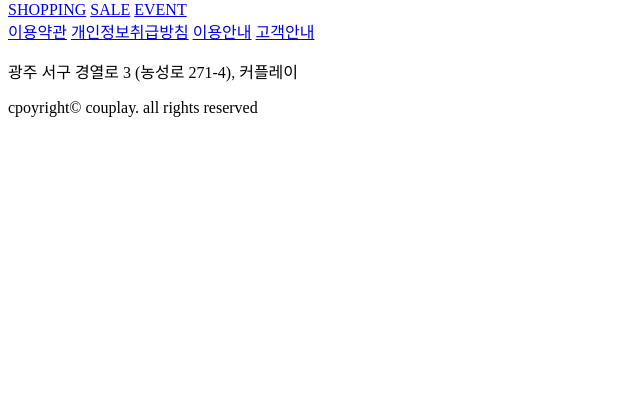
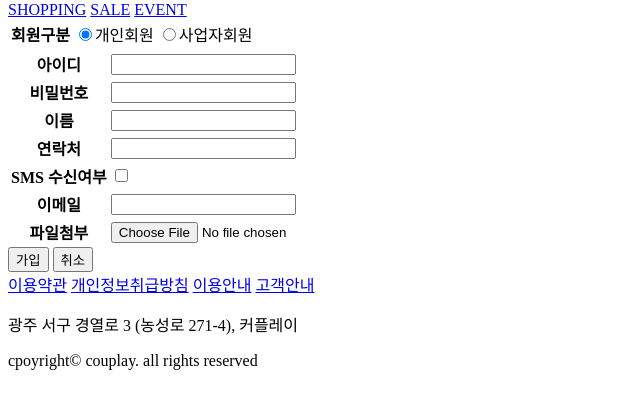
Before and after one commit to siwon924/couplay, a plain HTML site: page frontend/index.html in a window 1280 px wide. Shown: the part 135-544 px from the top of the page, without its empty margins (0-640 px from the left). Drawn offline with Linux system fonts and the light colour scheme.

Commit message:
1차 완성

```diff
--- a/frontend/index.html
+++ b/frontend/index.html
@@ -20,7 +20,69 @@
       <a href="#">EVENT</a>
     </div>
 
-    <div class="main"></div>
+    <div class="main">
+        <form>
+            <div class="join-type">
+                <table>
+                    <tr>
+                        <th>회원구분</th>
+                        <td>
+                            <label><input type="radio" name="gubun" checked>개인회원</label>
+                            <label><input type="radio" name="gubun">사업자회원</label>
+                        </td>
+                    </tr><!-- table row: 행-->
+                </table>
+            </div>
+            <div class="basic-info">
+                <table>
+                    <tr>
+                        <th>아이디</th>
+                        <td>
+                            <input type="text">
+                        </td>
+                    </tr>
+                    <tr>
+                        <th>비밀번호</th>
+                        <td>
+                            <input type="password">
+                        </td>
+                    </tr>
+                    <tr>
+                        <th>이름</th>
+                        <td>
+                            <input type="text">
+                        </td>
+                    </tr>
+                    <tr>
+                        <th>연락처</th>
+                        <td>
+                            <input type="text">
+                        </td>
+                    </tr>
+                    <tr>
+                        <th>SMS 수신여부</th>
+                        <td>
+                            <input type="checkbox">
+                        </td>
+                    </tr>
+                    <tr>
+                        <th>이메일</th>
+                        <td>
+                            <input type="email">
+                        </td>
+                    </tr>
+                    <tr>
+                        <th>파일첨부</th>
+                        <td>
+                            <input type="file">
+                        </td>
+                    </tr>
+                </table>
+                <input type="submit" value="가입">
+                <input type="reset" value="취소">
+            </div>
+        </form>
+    </div>
     <div class="footer">
         <div class="submenu">
             <a href="#">이용약관</a>
```
